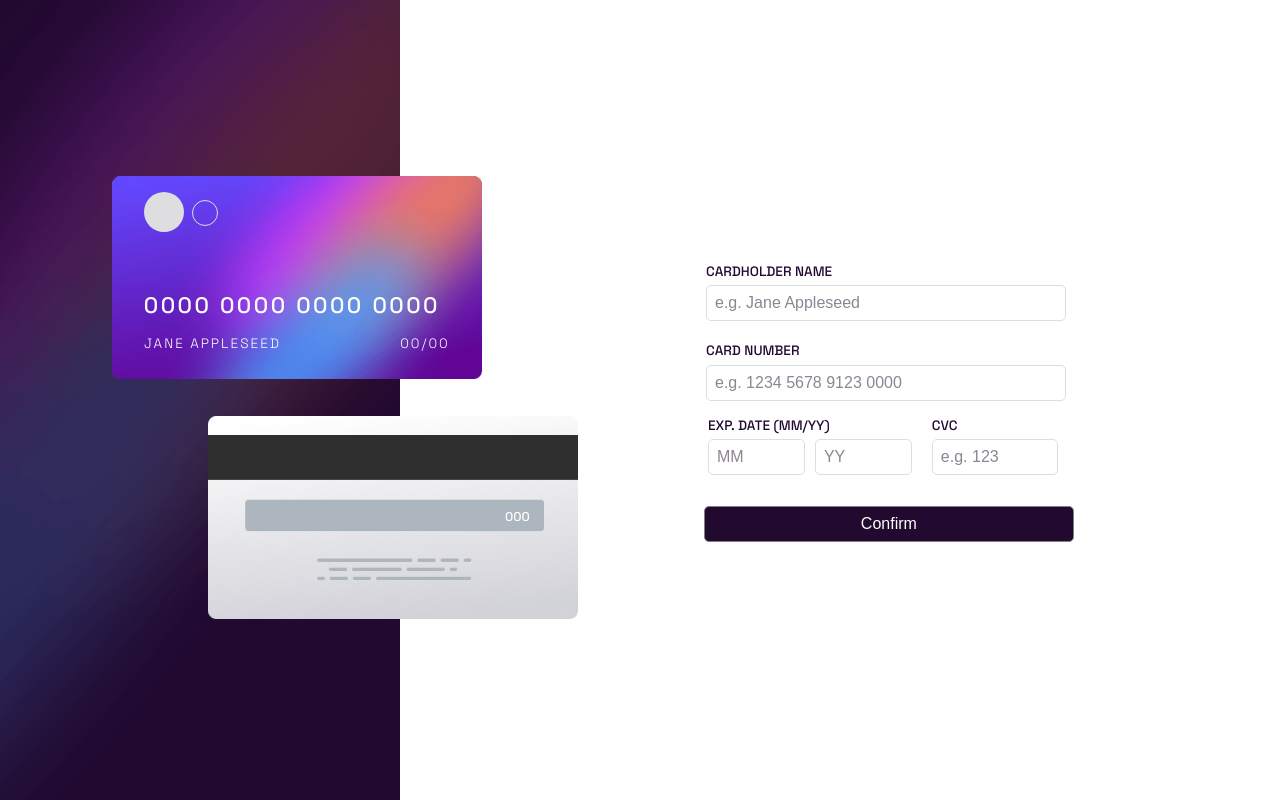
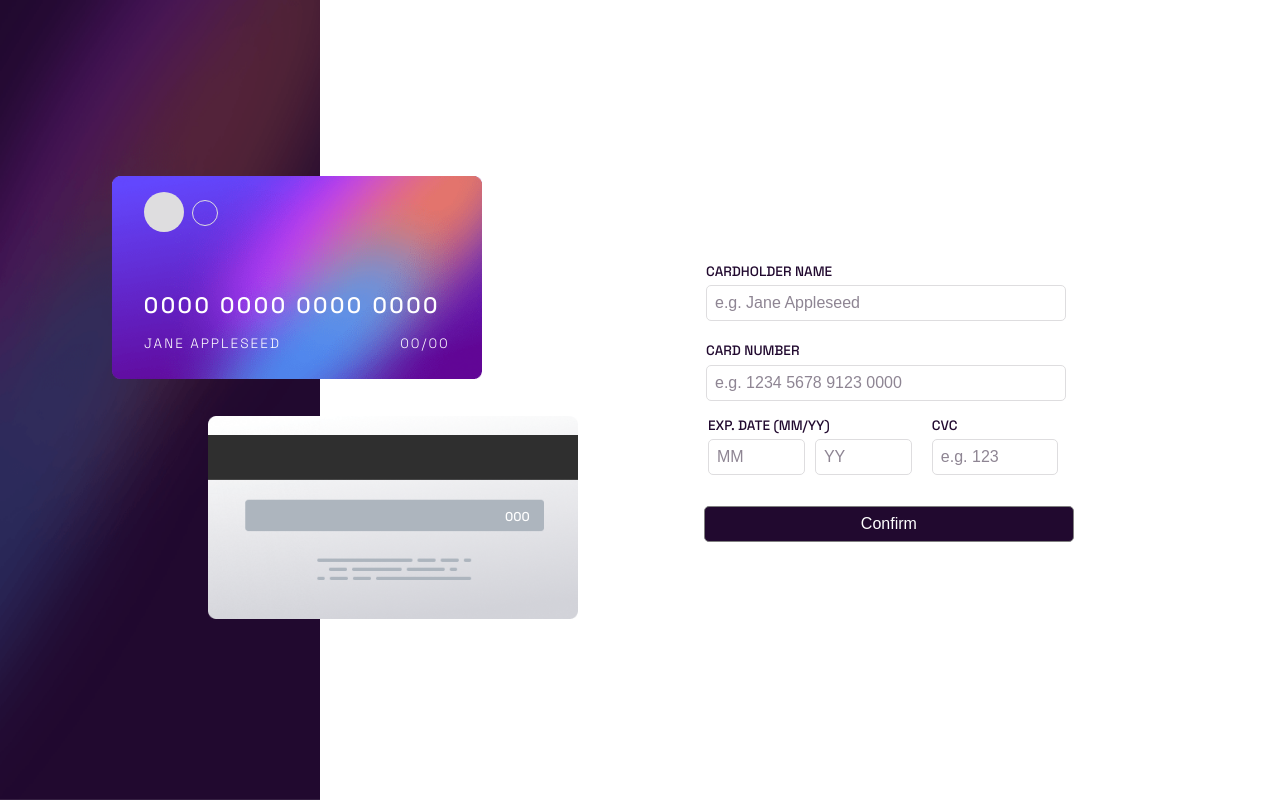
Before and after one commit to karan221/interactive-card-details-form-main, a plain HTML site: page index.html in a window 1280 px wide. Drawn offline with Linux system fonts and the light colour scheme.

Commit message:
zoomout fix

```diff
--- a/style.scss
+++ b/style.scss
@@ -36,9 +36,11 @@ body {
 
 #background {
   background: url("images/bg-main-desktop.png");
-  width: 25rem;
+  background-size: 100% 100%;
+  width: 25%;
   height: 100%;
   position: fixed;
+  left: 0;
   z-index: 0;
 }
 
```
Also changed, not shown: style.css, 1 other file.
